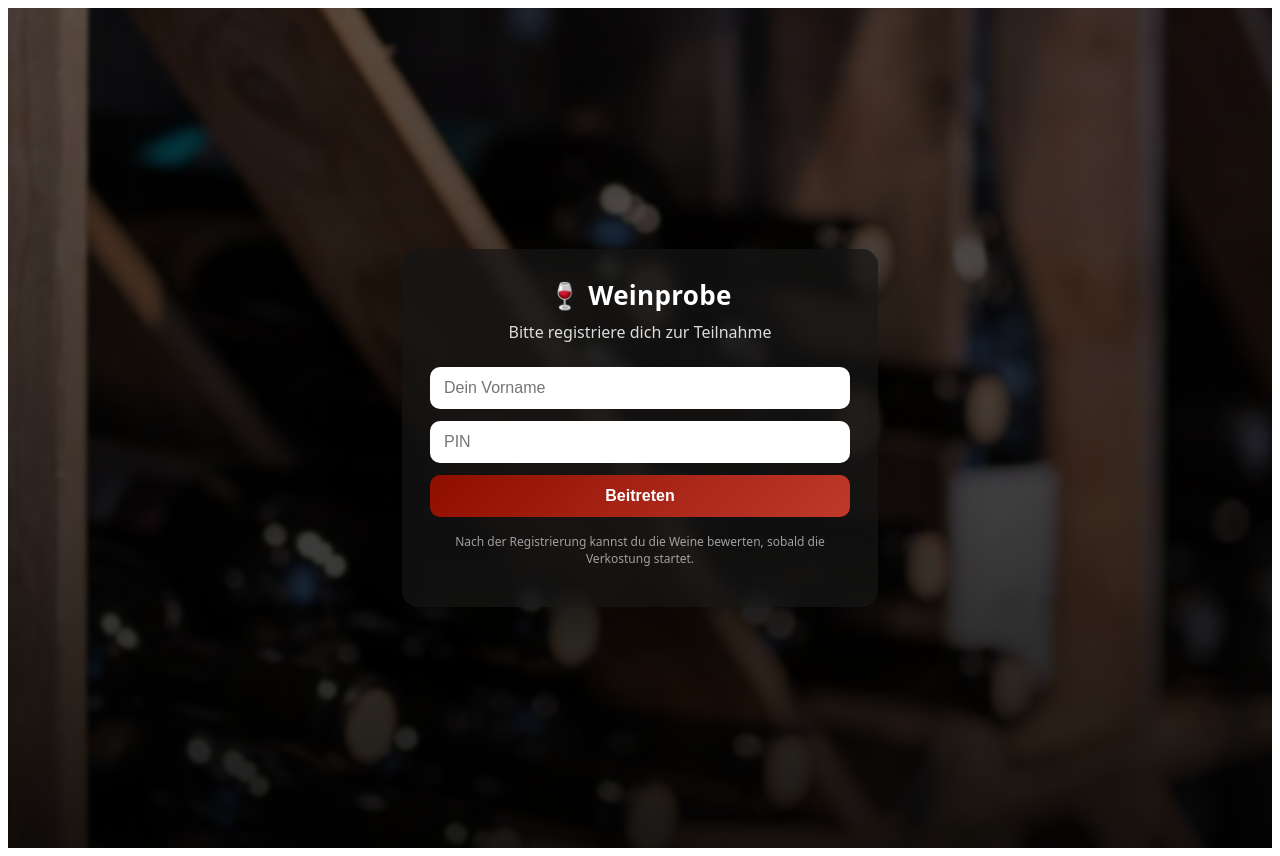
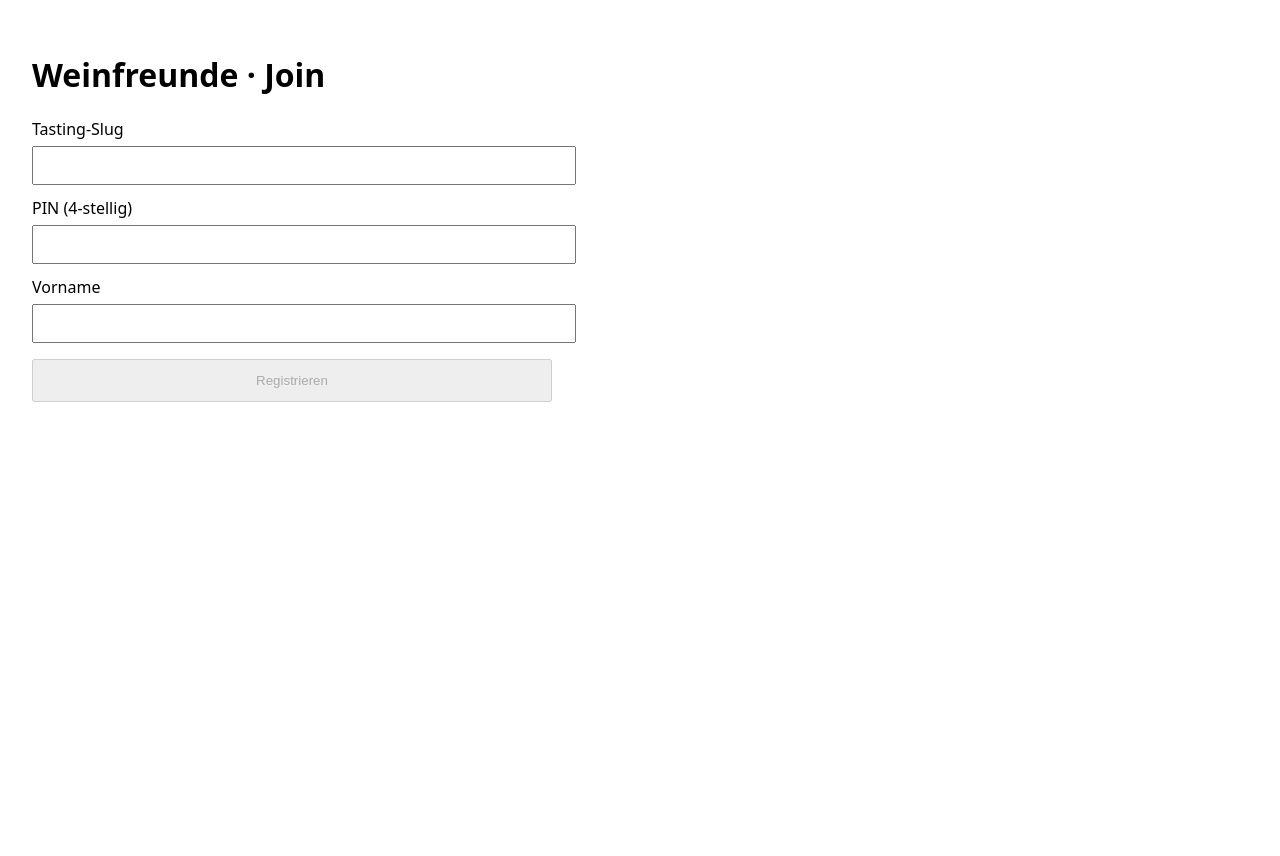
Before and after one commit to jochenwiener71/Weinfreunde-app, a Next.js app: page /join in a window 1280 px wide. After the commit the page ends 800 px from the top, so only its background shows below. Built offline with nearby package versions, Linux system fonts and the light colour scheme.

Commit message:
Update page.tsx

```diff
--- a/app/join/page.tsx
+++ b/app/join/page.tsx
@@ -1,134 +1,11 @@
-"use client";
+import JoinClient from "./JoinClient";
 
-export default function JoinPage() {
-  return (
-    <div
-      style={{
-        minHeight: "100vh",
-        position: "relative",
-        overflow: "hidden",
-        fontFamily: "system-ui, -apple-system, BlinkMacSystemFont",
-      }}
-    >
-      {/* Hintergrundbild */}
-      <div
-        style={{
-          position: "absolute",
-          inset: 0,
-          backgroundImage: "url('/join-bg.jpg')",
-          backgroundSize: "cover",
-          backgroundPosition: "center",
-          filter: "blur(2px)",
-          transform: "scale(1.05)", // verhindert Blur-Ränder
-        }}
-      />
+export default function JoinPage({
+  searchParams,
+}: {
+  searchParams?: { slug?: string };
+}) {
+  const slug = String(searchParams?.slug ?? "").trim();
 
-      {/* Dunkler Verlauf */}
-      <div
-        style={{
-          position: "absolute",
-          inset: 0,
-          background:
-            "linear-gradient(180deg, rgba(0,0,0,0.65) 0%, rgba(0,0,0,0.75) 60%, rgba(0,0,0,0.9) 100%)",
-        }}
-      />
-
-      {/* Inhalt */}
-      <div
-        style={{
-          position: "relative",
-          zIndex: 1,
-          minHeight: "100vh",
-          display: "flex",
-          alignItems: "center",
-          justifyContent: "center",
-          padding: 20,
-        }}
-      >
-        <div
-          style={{
-            width: "100%",
-            maxWidth: 420,
-            background: "rgba(20,20,20,0.75)",
-            backdropFilter: "blur(6px)",
-            borderRadius: 16,
-            padding: 28,
-            boxShadow: "0 20px 60px rgba(0,0,0,0.5)",
-            color: "white",
-          }}
-        >
-          <h1
-            style={{
-              marginTop: 0,
-              marginBottom: 8,
-              fontSize: 26,
-              textAlign: "center",
-              letterSpacing: 0.3,
-            }}
-          >
-            🍷 Weinprobe
-          </h1>
-
-          <p
-            style={{
-              textAlign: "center",
-              opacity: 0.85,
-              marginTop: 0,
-              marginBottom: 24,
-            }}
-          >
-            Bitte registriere dich zur Teilnahme
-          </p>
-
-          {/* 👉 HIER kommt dein bestehendes Join-Formular rein */}
-          {/* Beispiel-Platzhalter */}
-          <div style={{ display: "grid", gap: 12 }}>
-            <input
-              placeholder="Dein Vorname"
-              style={inputStyle}
-            />
-            <input
-              placeholder="PIN"
-              inputMode="numeric"
-              style={inputStyle}
-            />
-            <button style={buttonStyle}>
-              Beitreten
-            </button>
-          </div>
-
-          <p
-            style={{
-              marginTop: 16,
-              fontSize: 12,
-              opacity: 0.6,
-              textAlign: "center",
-            }}
-          >
-            Nach der Registrierung kannst du die Weine bewerten,
-            sobald die Verkostung startet.
-          </p>
-        </div>
-      </div>
-    </div>
-  );
+  return <JoinClient initialSlug={slug} />;
 }
-
-const inputStyle: React.CSSProperties = {
-  padding: "12px 14px",
-  borderRadius: 10,
-  border: "none",
-  outline: "none",
-  fontSize: 16,
-};
-
-const buttonStyle: React.CSSProperties = {
-  padding: "12px 14px",
-  borderRadius: 10,
-  border: "none",
-  background: "linear-gradient(135deg, #8e0e00, #c0392b)",
-  color: "white",
-  fontSize: 16,
-  fontWeight: 600,
-  cursor: "pointer",
-};
```
